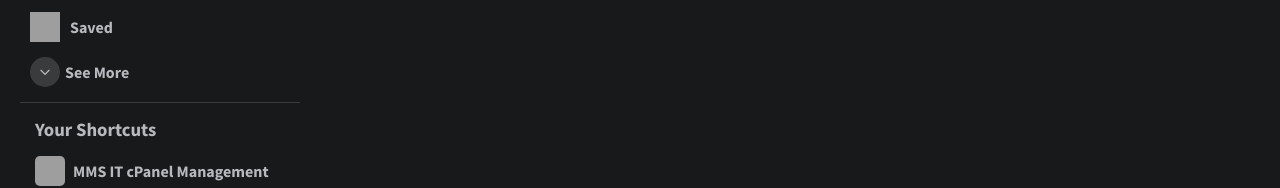
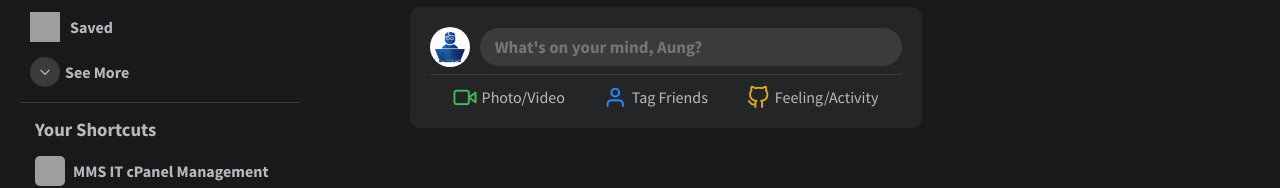
Before and after one commit to aungkhant2002/facebook-ui-project, a plain HTML site: page index.html in a window 1280 px wide. Shown: the part 293-481 px from the top of the page. Drawn offline with Linux system fonts and the light colour scheme; grey boxes are pictures that could not be loaded; files whose address does not match are found by name.

Commit message:
add-post-section

```diff
--- a/css/style.css
+++ b/css/style.css
@@ -398,6 +398,61 @@ i {
     top: 40%;
 }
 
+.add-post-container {
+    padding: 20px;
+    margin: 0 0 0 90px;
+    background-color: var(--semi-dark);
+    border-radius: 10px;
+    width: 80%;
+    border: none;
+}
+
+.add-post {
+    display: flex;
+    align-items: center;
+    margin-bottom: 7px;
+}
+
+.add-post-img {
+    width: 40px;
+    height: 40px;
+    border-radius: 50%;
+    margin-right: 10px;
+}
+
+.add-post-input {
+    width: 100%;
+    background-color: var(--soft-dark);
+    color: var(--light);
+    font-size: 17px;
+    font-weight: bolder;
+    padding: 8px;
+    border-radius: 20px;
+    border: none;
+}
+
+.add-post-style {
+    /*margin-top: 10px;*/
+    display: flex;
+    justify-content: space-between;
+    align-items: center;
+    width: 90%;
+    margin: 10px auto 0;
+}
+
+.add-post-item {
+    display: flex;
+    align-items: center;
+}
+
+.add-post-icon {
+    margin-right: 5px;
+    font-size: 23px;
+}
+
+.add-post-text {}
+
+
 .chat-box {
     width: 25%;
 }
--- a/index.html
+++ b/index.html
@@ -204,7 +204,28 @@
                     </div>
                 </div>
             </div>
+        </div>
 
+        <div class="add-post-container">
+            <div class="add-post">
+                <img src="images/profile.jpg" class="add-post-img" alt="">
+                <input type="text" placeholder="&nbsp;&nbsp;What's on your mind, Aung?" class="add-post-input">
+            </div>
+            <div class="divider"></div>
+            <div class="add-post-style">
+                <div class="add-post-item">
+                    <i class="feather-video add-post-icon" style="color: var(--success);"></i>
+                    <span class="add-post-text">Photo/Video</span>
+                </div>
+                <div class="add-post-item">
+                    <i class="feather-user add-post-icon" style="color: var(--primary);"></i>
+                    <span class="add-post-text">Tag Friends</span>
+                </div>
+                <div class="add-post-item">
+                    <i class="feather-github add-post-icon" style="color: var(--warning);"></i>
+                    <span class="add-post-text">Feeling/Activity</span>
+                </div>
+            </div>
         </div>
     </div>
     <div class="chat-box"></div>
```
